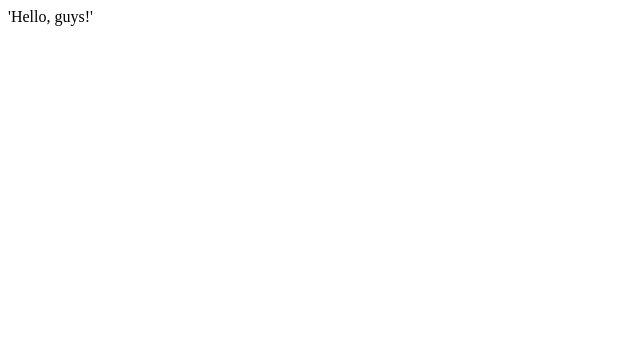
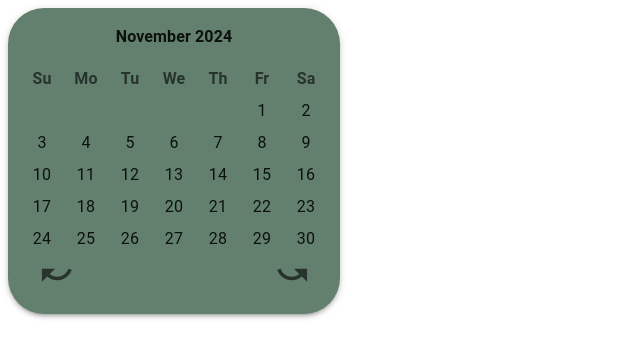
Before and after one commit to PurrSoft/purrsoft-frontend, a React (Vite) app in the folder purrsoft/: page / in a window 1280 px wide. Shown: the top 358 px of the page, without its empty margins (0-640 px from the left). Built offline with nearby package versions, Linux system fonts and the light colour scheme.

Commit message:
added datepicker

```diff
--- a/purrsoft/src/App.tsx
+++ b/purrsoft/src/App.tsx
@@ -1,5 +1,7 @@
+import { DatePicker } from "./components/DatePicker";
+
 function App() {
-  return <>'Hello, guys!'</>;
+  return (<DatePicker />);
 }
 
 export default App;
--- /dev/null
+++ b/purrsoft/src/components/DatePicker/component.tsx
@@ -0,0 +1,89 @@
+import React, { useState } from 'react'
+import {Box, Button, Paper, Typography, useTheme} from '@mui/material'
+import { Redo, Undo } from '@mui/icons-material';
+
+type Props = {}
+
+export const DatePicker = (props: Props) => {
+const theme = useTheme();
+
+const [currentDate, setCurrentDate] = useState(new Date());
+
+const days = ["Su", "Mo", "Tu", "We", "Th", "Fr", "Sa"];
+const months = ["January", "February", "March", "April", "May", "June", "July", "August", "September", "October", "November", "December"];
+
+const firstDayOfMonth = new Date(currentDate.getFullYear(), currentDate.getMonth(), 1);
+
+const lastDayOfMonth = new Date(currentDate.getFullYear(), currentDate.getMonth() + 1, 0);
+
+
+ // Calculate the previous month's overflow days
+ const startDayOfWeek = firstDayOfMonth.getDay();
+ const previousMonthOverflow = [...Array(startDayOfWeek).keys()].reverse().map(day => {
+     const lastDayOfLastMonth = new Date(currentDate.getFullYear(), currentDate.getMonth(), -day);
+     return lastDayOfLastMonth.getDate();
+ });
+
+ // Calculate the current month's days
+ const currentMonthDays = [...Array(lastDayOfMonth.getDate()).keys()].map(day => day + 1);
+
+ // Calculate the next month's overflow days to fill the rows
+ const totalDays = previousMonthOverflow.length + currentMonthDays.length;
+ const nextMonthOverflow = [...Array((7 - totalDays % 7) % 7).keys()].map(day => day + 1);
+
+ // Adjust month
+ const changeMonth = (increment: number) => {
+     setCurrentDate(new Date(currentDate.getFullYear(), currentDate.getMonth() + increment, 1));
+ };
+
+ return (
+    <Paper
+        elevation={3}
+        sx={{
+            maxWidth: 300,
+            padding: theme.spacing(2),
+            bgcolor: theme.palette.accent?.darkGreen,
+            borderRadius: theme.shape.borderRadius
+        }}
+    >
+        <Box
+            textAlign={'center'}
+            alignItems="center"
+        >
+            <Typography variant="h6">{`${months[currentDate.getMonth()]} ${currentDate.getFullYear()}`}</Typography>
+
+        </Box>
+        <Box sx={{
+            display: 'grid',
+            gridTemplateColumns: 'repeat(7, 1fr)',
+            gap: 1,
+            marginTop: 2
+        }}>
+            {days.map(day => (
+                <Typography key={day} variant='h6' sx={{ textAlign: 'center', color: 'text.secondary' }}>
+                    {day}
+                </Typography>
+            ))}
+            {previousMonthOverflow.map((day, index) => (
+                <Typography sx={{ textAlign: 'center', color: 'transparent' }}>
+                    {day}
+                </Typography>
+            ))}
+            {currentMonthDays.map((day) => (
+                <Typography sx={{ textAlign: 'center' }}>
+                    {day}
+                </Typography>
+            ))}
+            {nextMonthOverflow.map((day, index) => (
+                <Typography sx={{ textAlign: 'center', color: 'transparent' }}>
+                    {day}
+                </Typography>
+            ))}
+        </Box>
+        <Box sx={{display: 'flex', justifyContent: 'space-between', width: '100%'}}>
+            <Button onClick={() => changeMonth(-1)}><Redo fontSize='large' sx={{ transform: 'rotate(180deg)', color: 'text.secondary' }}/></Button>
+            <Button onClick={() => changeMonth(1)}><Undo fontSize='large' sx={{ transform: 'rotate(180deg)', color: 'text.secondary' }}/></Button>
+        </Box>
+    </Paper>
+);
+}
--- /dev/null
+++ b/purrsoft/src/components/DatePicker/index.ts
@@ -0,0 +1 @@
+export {DatePicker} from './component'
--- a/purrsoft/src/theme.ts
+++ b/purrsoft/src/theme.ts
@@ -75,6 +75,6 @@ export const appTheme = createTheme({
         },
     },
     shape: {
-        borderRadius: 14,
+        borderRadius: 6,
     },
 })
```
